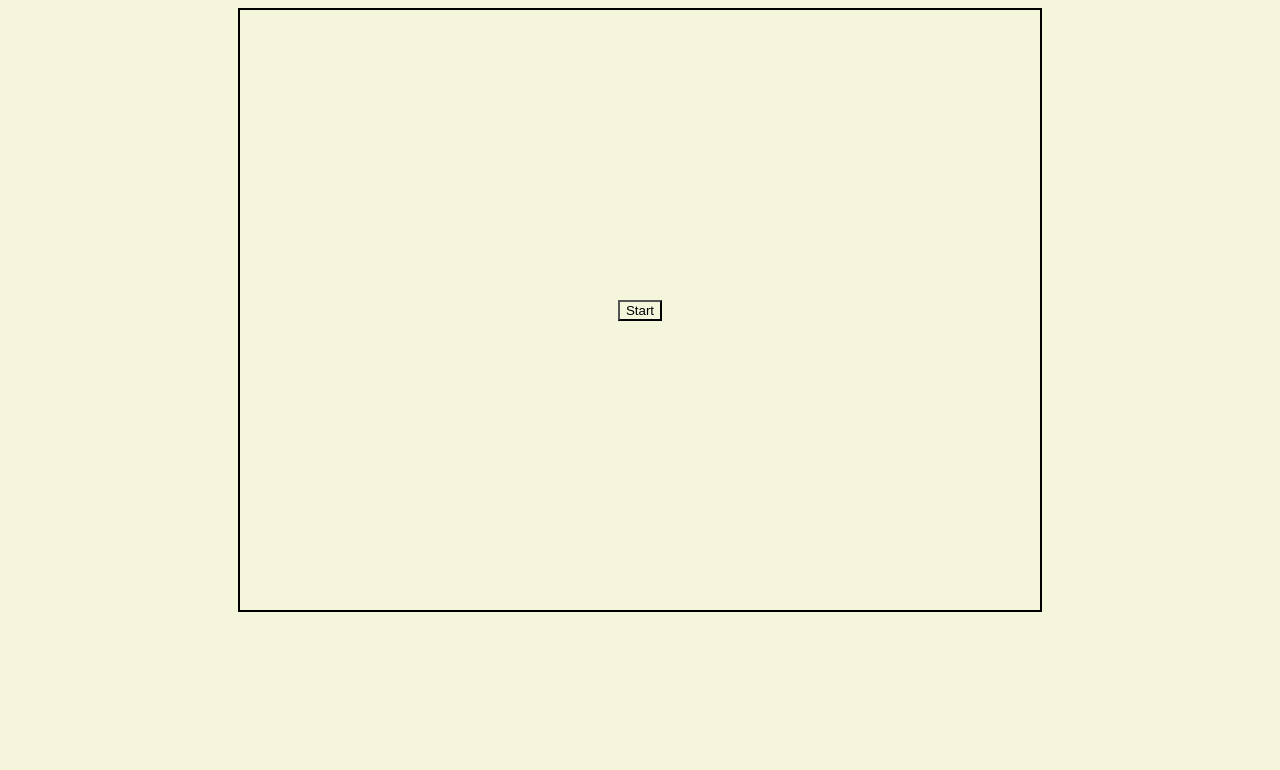
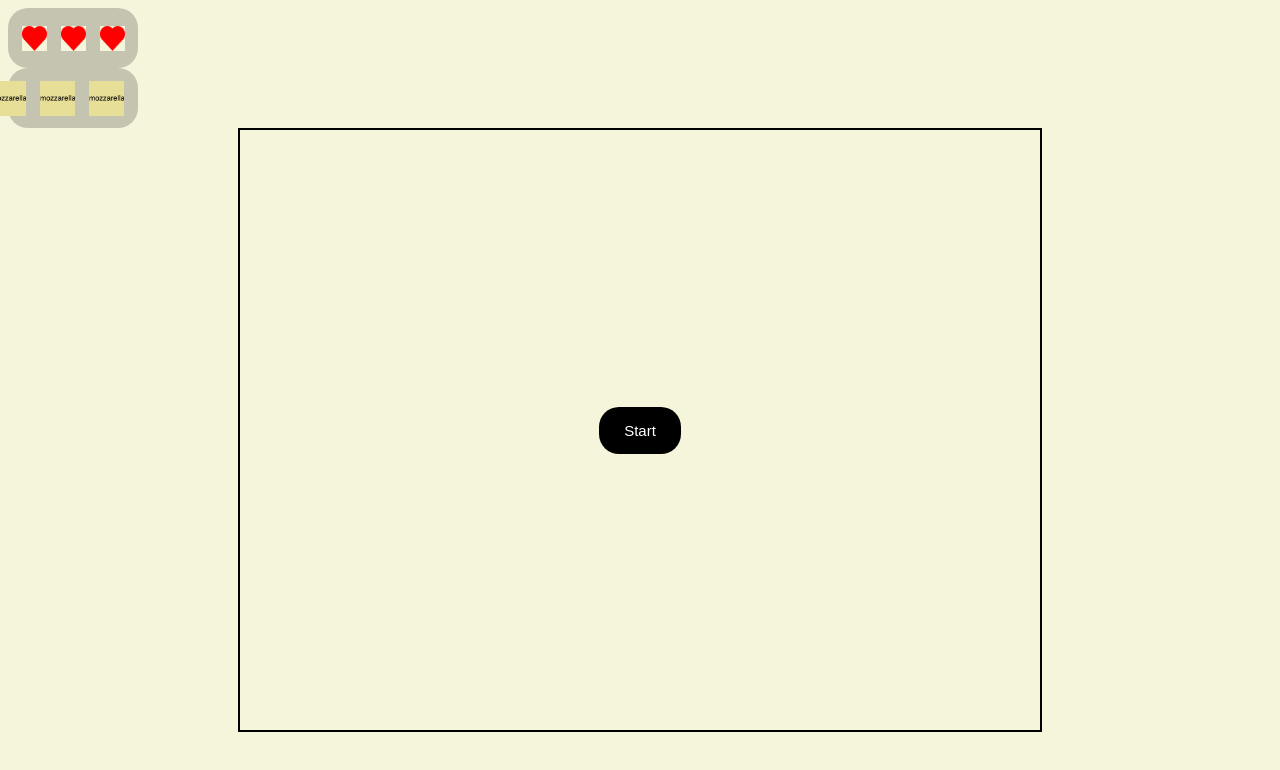
Before and after one commit to clorodino/pizza_party, a plain HTML site: page index.html in a window 1280 px wide. Drawn offline with Linux system fonts and the light colour scheme.

Commit message:
some styles

```diff
--- a/index.html
+++ b/index.html
@@ -8,6 +8,17 @@
     <title>Pizza Party</title>
 </head>
 <body>
+    <div id="lives-screen">
+        <img src="/images/heart.png">
+        <img src="/images/heart.png">
+        <img src="/images/heart.png">
+    </div>
+    <div id="recipe-screen">
+        <img src="/images/mozzarella.png">
+        <img src="/images/mozzarella.png">
+        <img src="/images/mozzarella.png">
+    </div>
+
     <main class="content">
 
     </main>
--- a/js/game.js
+++ b/js/game.js
@@ -87,6 +87,7 @@ class Game {
                     if(this.lives > 1){
                         this.lives -= 1
                         console.log(this.lives)
+
                     }else{
                         this.gameOver = true;
                     }
--- a/js/index.js
+++ b/js/index.js
@@ -24,7 +24,7 @@ const buildGameOver = () => {
     const screen = document.querySelector(".content")
     screen.innerHTML = `
     <div class="screen">
-        <button type="button" id="button-try-again">try again</button>
+        <button type="button" id="button-try-again">Try Again</button>
     </div> `
     const button = document.querySelector("#button-try-again")
     button.addEventListener("click", () => {
--- a/js/ingredients.js
+++ b/js/ingredients.js
@@ -15,7 +15,6 @@ class Ingredient {
       const imgIngredient = new Image()
       imgIngredient.src = this.image
       this.ctx.drawImage(imgIngredient, this.x, this.y, this.size, this.size)
-
   }
 
   move() {
--- a/js/player.js
+++ b/js/player.js
@@ -24,7 +24,6 @@ class Player {
             this.y < ingredient.y + ingredient.size
           ) {
             return true;
-            //console.log("colapsa");
           } else {
             return false;
           }
--- a/styles/styles.css
+++ b/styles/styles.css
@@ -9,6 +9,16 @@ main{
 
 canvas {
     border: 2px solid black;
+
+}
+
+button {
+    border-radius: 20px;
+    padding: 15px 25px;
+    font-size: 15px;
+    background-color: black;
+    color: white;
+    border: none;
 }
 
 .screen {
@@ -19,3 +29,35 @@ canvas {
     justify-content: center;
     align-items: center;
 }
+
+#lives-screen{
+    display: flex;
+    justify-content: flex-start;
+    align-items: center;
+    background-color: rgba(0, 0, 0, 0.2);
+    width: 130px;
+    height: 60px;
+    border-radius: 20px;
+}
+
+#lives-screen img{
+    width: 25px;
+    height: 25px;
+    margin-left: 14px;
+}
+
+#recipe-screen{
+    display: flex;
+    justify-content: flex-end;
+    align-items: center;
+    background-color: rgba(0, 0, 0, 0.2);
+    width: 130px;
+    height: 60px;
+    border-radius: 20px;
+}
+
+#recipe-screen img{
+    width: 35px;
+    height: 35px;
+    margin-right: 14px;
+}
```
Also changed, not shown: images/heart.png (added).
